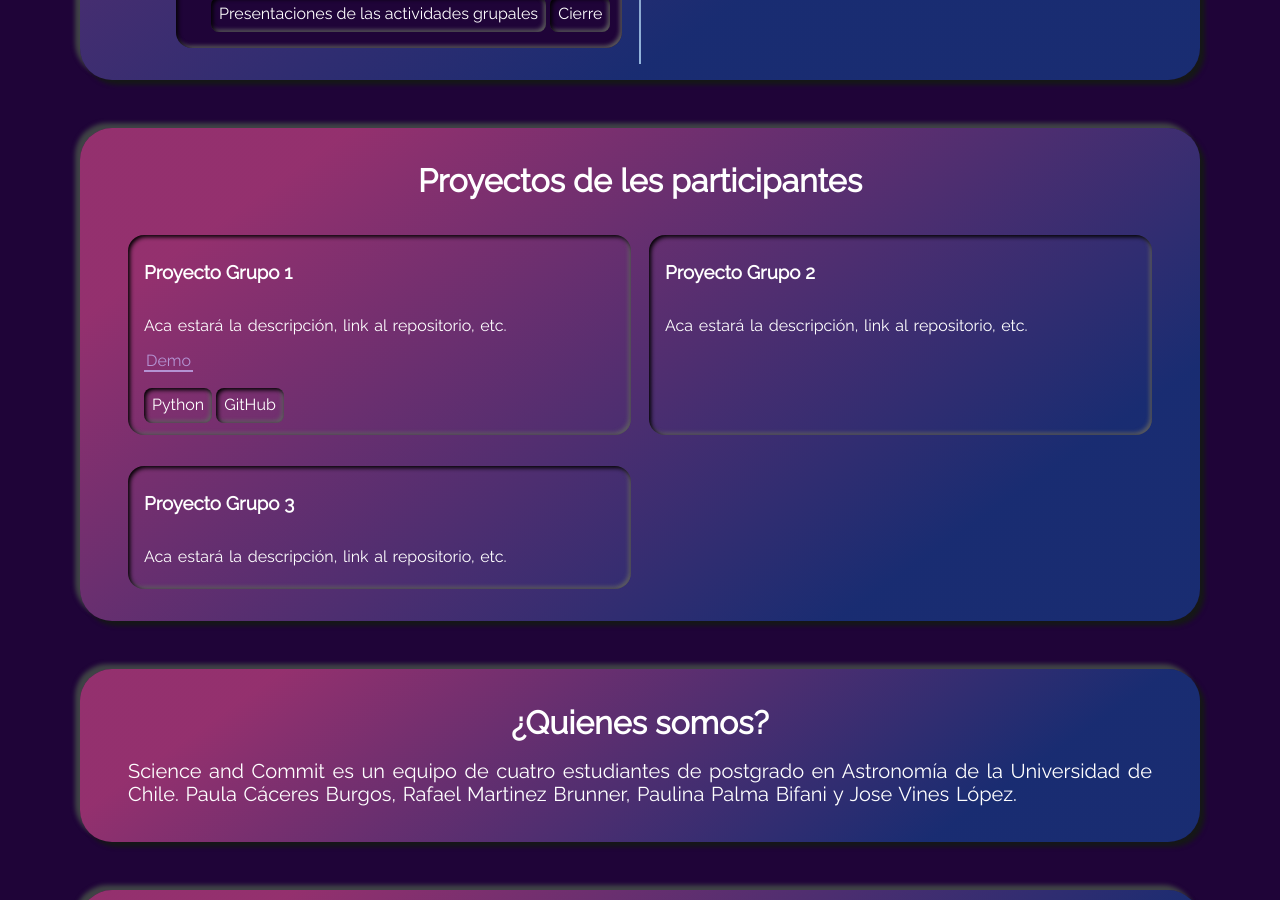
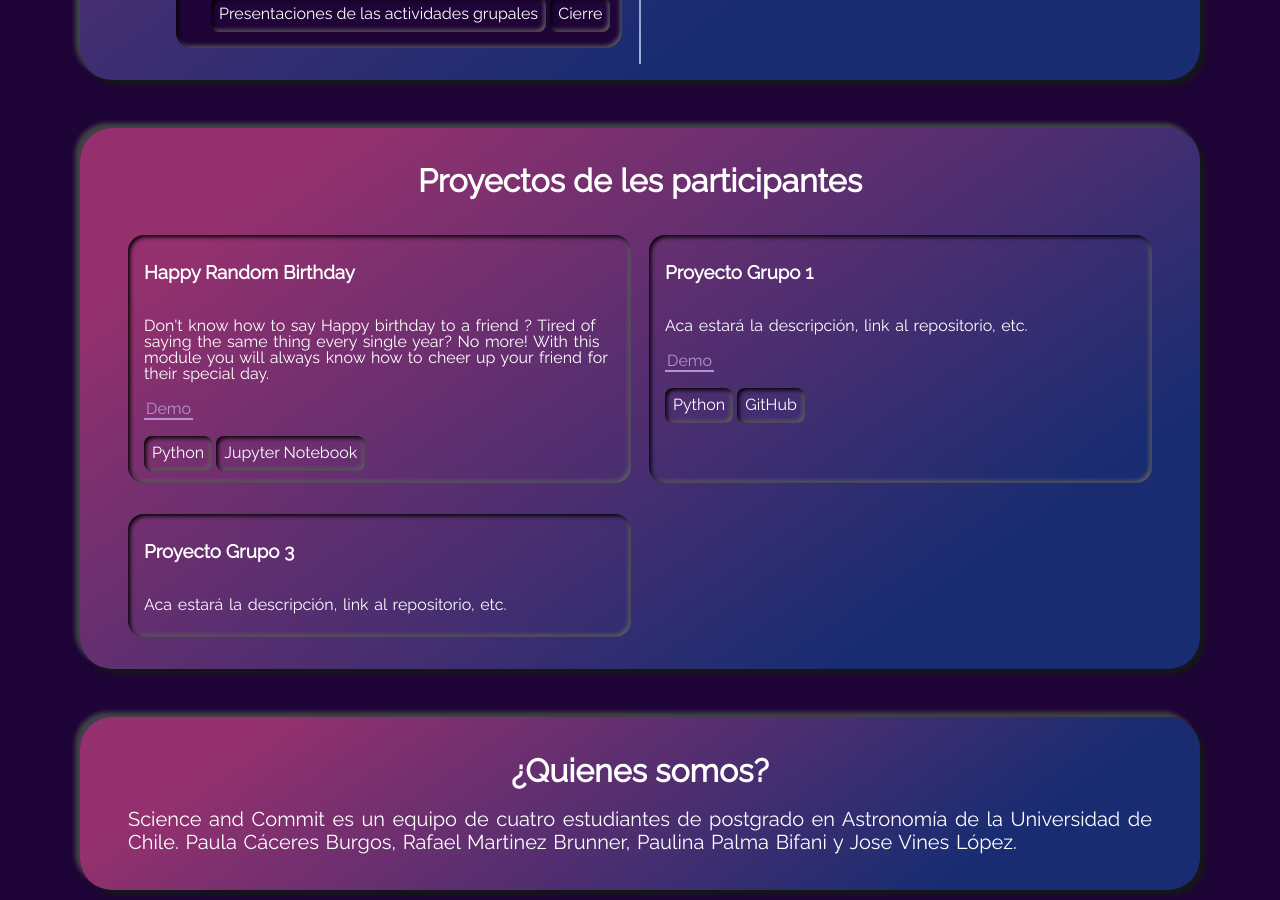
Before and after one commit to Science-and-Commit/Science-and-Commit.github.io, a Jekyll site: the page built from index.html, in a window 1280 px wide and 900 px high, scrolled down 3117 px. Built offline with Jekyll 4.4.1, drawn with Linux system fonts in a browser that asks for light colours.

Commit message:
adding happy random birthday repository

```diff
--- a/_data/projects.yml
+++ b/_data/projects.yml
@@ -13,6 +13,14 @@
 #     - tag: AngularJS
 #     - tag: Node
 
+
+- name: Happy Random Birthday
+  descr: "Don't know how to say Happy birthday to a friend ? Tired of saying the same thing every single year? No more! With this module you will always know how to cheer up your friend for their special day."
+  demo: https://github.com/PauCaBu/Happy_Random_Birthday
+  tags:
+    - tag: Python
+    - tag: Jupyter Notebook
+
 - name: Proyecto Grupo 1
   descr: "Aca estará la descripción, link al repositorio, etc."
   demo: https://example.com/
@@ -22,12 +30,5 @@
    # - tag: AngularJS
    # - tag: Node
 
-- name: Proyecto Grupo 2
-  descr: "Aca estará la descripción, link al repositorio, etc."
-  #demo: https://example.com/
-  #tags:
-  #  - tag: Python
-  #  - tag: Django
-
 - name: Proyecto Grupo 3
   descr: "Aca estará la descripción, link al repositorio, etc."
```
